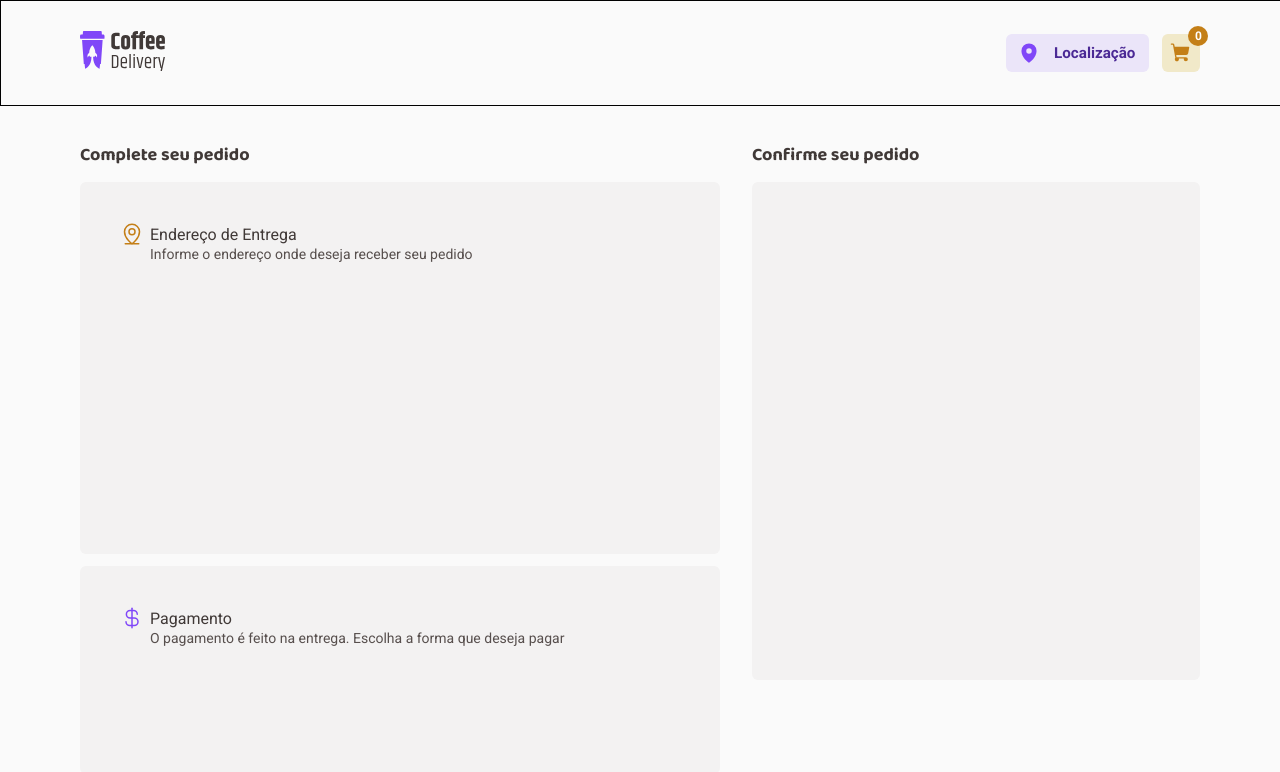
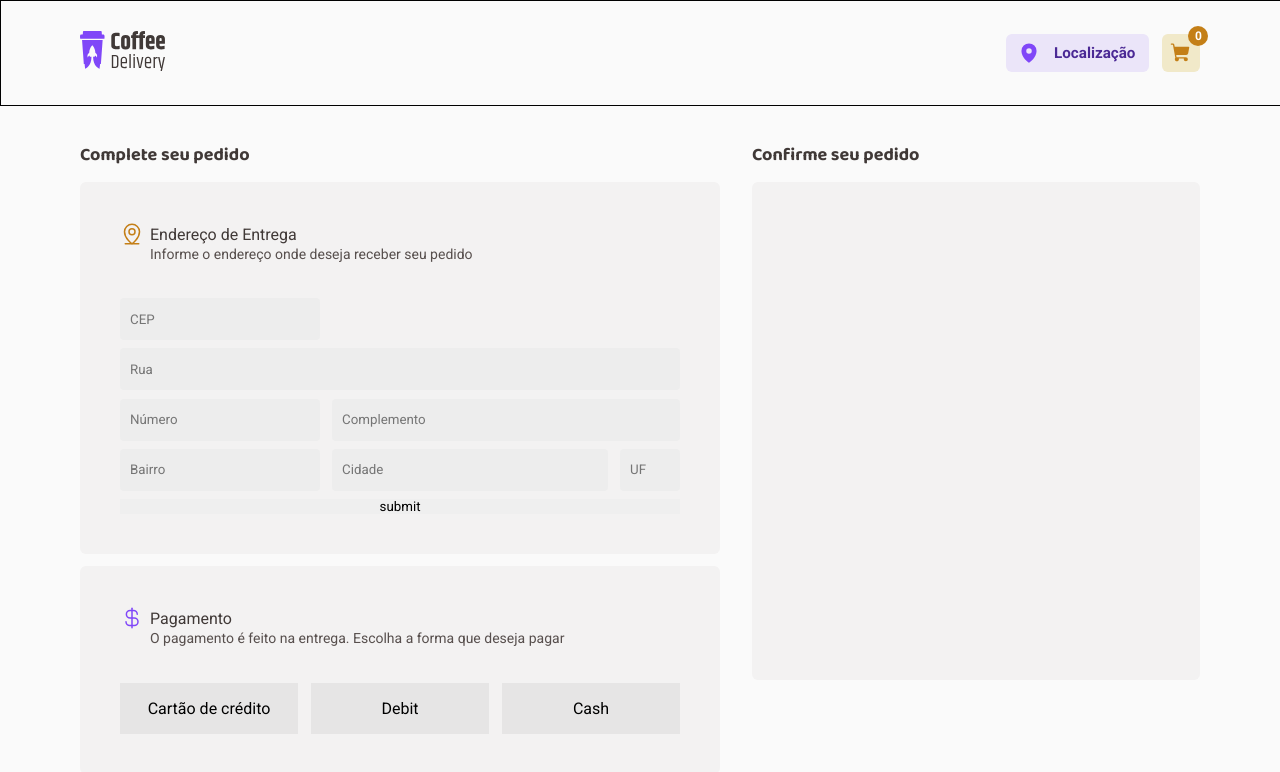
Before and after one commit to eoliveiradev/Coffee-Delivery, a React (Vite) app: page /checkout in a window 1280 px wide. Shown: the top 772 px of the page. Built offline with nearby package versions, Linux system fonts and the light colour scheme.

Commit message:
Created Address Form

```diff
--- a/package.json
+++ b/package.json
@@ -14,6 +14,7 @@
     "phosphor-react": "^1.4.1",
     "react": "^18.2.0",
     "react-dom": "^18.2.0",
+    "react-hook-form": "^7.34.0",
     "react-router-dom": "^6.3.0",
     "styled-components": "^5.3.5"
   },
--- a/src/pages/Checkout/components/CompleteOrder/CompleteOrder.tsx
+++ b/src/pages/Checkout/components/CompleteOrder/CompleteOrder.tsx
@@ -1,4 +1,5 @@
 import { CurrencyDollar, MapPinLine } from "phosphor-react";
+import { useForm, SubmitHandler, appendErrors } from "react-hook-form";
 import {
   AdressFormContainer,
   ChoosePaymentMethodContainer,
@@ -6,7 +7,22 @@ import {
   FormSection
 } from "./styles";
 
+
 export function CompleteOrder() {
+  const { register, handleSubmit, watch, formState: { errors } } = useForm<any>({
+    defaultValues: {
+      cep: "",
+      rua: "",
+      numero: "",
+      complemento: "",
+      bairro: "",
+      cidade: "",
+      uf: "",
+    }
+  });
+
+  const onSubmit: SubmitHandler<any> = data => alert(JSON.stringify(data))
+
   return (
     <CompletOrderContainer>
       <h1
@@ -29,8 +45,77 @@ export function CompleteOrder() {
               <p> Informe o endereço onde deseja receber seu pedido</p>
             </div>
           </header>
-            <form>
 
+          <form onSubmit={handleSubmit(onSubmit)}>
+
+            <label>
+              <input
+                id="cep"
+                type="number"
+                placeholder="CEP"
+                {...register("cep", { required: true, minLength: 8})}
+              />
+              {errors.cep &&
+                <div
+                  className="invalid__input-message"
+                >
+                  Cep inválido
+                </div>
+              }
+            </label>
+
+            <input
+              id="rua"
+              type="text"
+              placeholder="Rua"
+              {...register("rua")}
+            />
+
+            <div className="flex">
+              <label>
+                <input
+                  id="numero"
+                  type="number"
+                  placeholder="Número"
+                  {...register("numero", { required: true })}
+                />
+                {errors.numero &&
+                  <div
+                    className="invalid__input-message"
+                  >
+                    Número Inválido
+                  </div>
+                }
+              </label>
+              <input
+                id="complemento"
+                type="text"
+                placeholder="Complemento"
+                {...register("complemento")}
+              />
+            </div>
+
+            <div className="flex">
+              <input
+                id="bairro"
+                type="text"
+                placeholder="Bairro"
+                {...register("bairro")}
+              />
+              <input
+                id="cidade"
+                type="text"
+                placeholder="Cidade"
+                {...register("cidade")}
+              />
+              <input
+                id="uf"
+                type="text"
+                placeholder="UF"
+                {...register("uf")}
+              />
+            </div>
+            <button type="submit">submit</button>
           </form>
         </AdressFormContainer>
 
@@ -48,7 +133,14 @@ export function CompleteOrder() {
             </div>
           </header>
           <div className="paymentMethods-wrapper">
+            <input id="credit-card" type="radio" name="paymentMethod" />
+            <label htmlFor="credit-card">Cartão de crédito</label>
 
+            <input id="debit-card" type="radio" name="paymentMethod" />
+            <label htmlFor="debit-card">Debit</label>
+
+            <input id="cash" type="radio" name="paymentMethod" />
+            <label htmlFor="cash">Cash</label>
           </div>
         </ChoosePaymentMethodContainer>
 
--- a/src/pages/Checkout/components/CompleteOrder/styles.ts
+++ b/src/pages/Checkout/components/CompleteOrder/styles.ts
@@ -3,23 +3,22 @@ import styled from "styled-components"
 export const CompletOrderContainer = styled.section`
   display: flex;
   flex-direction: column;
-  justify-content: space-between;
+  justify-content: center;
   align-items: center;
+  gap: 15px;
 
   width: 100%;
   max-width: 640px;
-  min-height: 630px;
-
-  //background-color: ${props => props.theme["base-colors"]["base-card"]};
 `
 
 export const FormSection = styled.div`
   display: flex;
   flex-direction: column;
-  justify-content: space-between;
+  justify-content: center;
+  align-items: center;
+  gap: 12px;
 
   width: 100%;
-  min-height: 592px;
 `
 
 export const BaseFormContainer = styled.div`
@@ -31,6 +30,14 @@ export const BaseFormContainer = styled.div`
   max-width: 560px;
 
   padding: 40px;
+
+  @media(max-width: 1200px){
+    padding: 2vw;
+  }
+
+  background-color: lightPink;
+  border-radius: 6px;
+  background-color: ${props => props.theme["base-colors"]["base-card"]};
 
   header{
     display: flex;
@@ -65,18 +72,92 @@ export const BaseFormContainer = styled.div`
     }
   }
 
-  border-radius: 6px;
-
-  background-color: ${props => props.theme["base-colors"]["base-card"]};
-
 `
 
 export const AdressFormContainer = styled(BaseFormContainer)`
   min-height: 292px;
 
   form{
+    display: flex;
+    flex-direction: column;
+    justify-content: space-between;
+
     width: 100%;
     min-height: 216px;
+
+    label{
+      position: relative;
+
+      .invalid__input-message{
+        position: absolute;
+
+        display: flex;
+        align-items: center;
+
+        min-height: 32px;
+
+        padding: 0 8px;
+        border-radius: 4px;
+
+        font-size: 0.8rem;
+        color: white;
+        background-color: #a6312b;
+        opacity: 0.9;
+      }
+    }
+
+    input{
+      height: 42px;
+
+      text-indent: 10px;
+
+      border-radius: 4px;
+
+      background-color: ${props => props.theme["base-colors"]["base-input"]};
+
+      &::-webkit-outer-spin-button,
+      &::-webkit-inner-spin-button {
+        -webkit-appearance: none;
+        margin: 0;
+      }
+    }
+
+    #cep{
+      width: 200px;
+    }
+
+    #rua{
+      width: 100%;
+    }
+
+    #numero{
+      width: 200px;
+    }
+
+    #complemento{
+      flex: 1;
+    }
+
+    #bairro{
+      width: 200px;
+    }
+
+    #cidade{
+      flex: 1;
+    }
+
+    #uf{
+      width: 60px;
+    }
+
+    .flex{
+    display: flex;
+    justify-content: space-between;
+    gap: 12px;
+    flex-wrap: wrap;
+
+    width: 100%;
+  }
   }
 `
 
@@ -85,11 +166,27 @@ export const ChoosePaymentMethodContainer = styled(BaseFormContainer)`
 
   .paymentMethods-wrapper{
     display: flex;
-    justify-content: space-evenly;
+    justify-content: space-between;
     align-items: center;
 
     width: 100%;
     min-height: 51px;
+
+    input{
+      display: none;
+    }
+    label{
+      display: flex;
+      justify-content: center;
+      align-items: center;
+
+      width: 178px;
+      height: 51px;
+
+      background-color: ${props => props.theme["base-colors"]["base-button"]};
+
+      cursor: pointer;
+    }
   }
 
 `
```
Also changed, not shown: 1 other file (tests, documents, lock files or other folders). Lines whose indentation alone changed are shown as unchanged.
